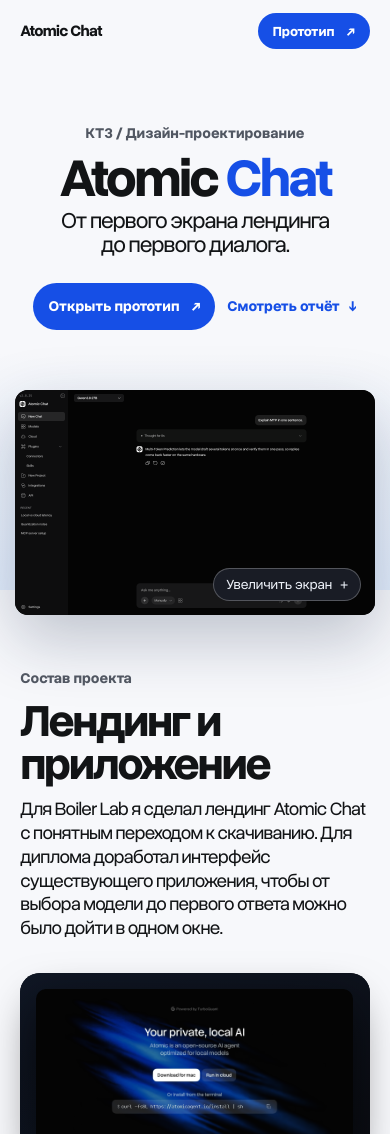
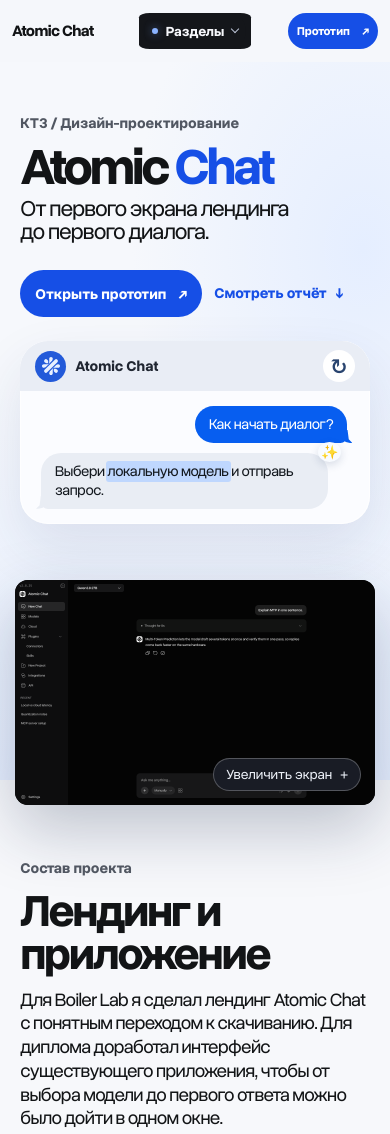
Before and after one commit to kuixl/atomic-kt3, a plain HTML site: page index.html in a window 390 px wide. Shown: the top 1134 px of the page. Drawn offline with Linux system fonts and the light colour scheme.

Commit message:
Publish Atomic Chat KT3

```diff
--- a/index.html
+++ b/index.html
@@ -10,19 +10,24 @@
 <link rel="stylesheet" href="story.css?v=4">
 <link rel="stylesheet" href="refine.css?v=5">
 <link rel="stylesheet" href="motion.css">
+<link rel="stylesheet" href="intro.css">
 <script src="story.js?v=5" defer></script>
 <script src="motion.js" defer></script>
+<script src="intro.js" defer></script>
 </head>
 <body>
 <header class="bar">
   <div class="wrap bar-inner">
-    <a href="#top" class="wordmark">Atomic Chat</a>
-    <nav aria-label="Главы отчёта">
-      <a href="#project">Каркас</a>
-      <a href="#scenario">Сценарий</a>
-      <a href="#tilda">Tilda</a>
-      <a href="#report">Отчёт</a>
-    </nav>
+    <a href="#top" class="wordmark"><span class="header-mark"><img src="media/atomic-mark.svg" width="16" height="16" alt=""></span>Atomic Chat</a>
+    <div class="chapter-dock">
+      <button class="dock-trigger" type="button" aria-expanded="false" aria-controls="chapter-menu"><span class="dock-light" aria-hidden="true"></span><span>Разделы</span><span class="dock-chevron" aria-hidden="true"></span></button>
+      <nav id="chapter-menu" aria-label="Главы отчёта" class="dock-menu" inert>
+        <a href="#project">Каркас <span aria-hidden="true">01</span></a>
+        <a href="#scenario">Сценарий <span aria-hidden="true">02</span></a>
+        <a href="#tilda">Tilda <span aria-hidden="true">03</span></a>
+        <a href="#report">Отчёт <span aria-hidden="true">04</span></a>
+      </nav>
+    </div>
     <a class="pill small" href="prototype/">Прототип <span aria-hidden="true">↗</span></a>
   </div>
   <div class="progress" aria-hidden="true"></div>
@@ -30,10 +35,22 @@
 <main id="top">
   <section class="hero" aria-labelledby="hero-title">
     <div class="wrap hero-copy">
-      <p class="meta">КТ3 / Дизайн-проектирование</p>
-      <h1 id="hero-title"><span class="line"><span>Atomic <em>Chat</em></span></span></h1>
-      <p class="hero-description">От первого экрана лендинга<br>до первого диалога.</p>
-      <div class="links hero-links"><a class="pill" href="prototype/">Открыть прототип <span aria-hidden="true">↗</span></a><a class="quiet" href="#project">Смотреть отчёт <span aria-hidden="true">↓</span></a></div>
+      <div class="hero-title-group">
+        <p class="meta">КТ3 / Дизайн-проектирование</p>
+        <h1 id="hero-title"><span class="line"><span>Atomic <em>Chat</em></span></span></h1>
+        <p class="hero-description">От первого экрана лендинга<br>до первого диалога.</p>
+        <div class="links hero-links"><a class="pill" href="prototype/">Открыть прототип <span aria-hidden="true">↗</span></a><a class="quiet" href="#project">Смотреть отчёт <span aria-hidden="true">↓</span></a></div>
+      </div>
+      <figure class="intro-chat" id="intro-chat" aria-label="Пример первого диалога">
+        <figcaption><span class="profile-mark"><img src="media/atomic-mark.svg" width="20" height="20" alt=""></span><span>Atomic Chat</span><button type="button" class="chat-replay" aria-label="Повторить вступление">↻</button></figcaption>
+        <div class="chat-messages">
+          <p class="message is-outgoing">Как начать диалог?</p>
+          <div class="message-arrival">
+            <span class="typing-dots" aria-hidden="true"><i></i><i></i><i></i></span>
+            <p class="message is-incoming">Выбери <span class="message-emphasis">локальную модель</span> и отправь запрос.<span class="message-reaction" aria-hidden="true">✨</span></p>
+          </div>
+        </div>
+      </figure>
     </div>
     <figure class="hero-screen">
       <img src="prototype/assets/final-04.png" width="1440" height="900" alt="Atomic Chat: выбранная модель, запрос и ответ" fetchpriority="high">
--- /dev/null
+++ b/intro.css
@@ -0,0 +1,92 @@
+.bar{background:#f5f7fbe8;transition:background .23s ease,box-shadow .23s ease}
+.bar.is-scrolled{background:#f4f6fbd9;box-shadow:0 1px 16px #182f5b12}
+.bar-inner{position:relative}
+.wordmark{display:inline-flex;align-items:center;gap:8px}
+.header-mark,.profile-mark{display:grid;place-items:center;flex:none;background:#1a2c58;border-radius:8px}
+.header-mark{width:28px;height:28px}.header-mark img{width:16px}
+.chapter-dock{position:absolute;left:50%;top:50%;translate:-50% -50%;z-index:2;width:112px;height:36px;isolation:isolate;color:#f6f7fb}
+.chapter-dock::before{
+  content:"";position:absolute;z-index:-1;top:0;left:50%;width:248px;height:208px;
+  background:#14161a;border-radius:24px;
+  transform:translateX(-50%) scale(.4516,.1731);transform-origin:top center;
+  transition:transform .34s var(--ease),border-radius .24s ease;
+}
+.chapter-dock[data-open]::before{transform:translateX(-50%) scale(1);border-radius:25px;box-shadow:0 13px 32px #0f142536}
+.dock-trigger{position:relative;display:flex;align-items:center;justify-content:center;gap:8px;width:100%;height:100%;border:0;border-radius:18px;background:#14161a;color:inherit;font:inherit;font-size:14px;font-weight:700;cursor:pointer;transition:background .16s ease,transform .16s var(--ease)}
+.dock-trigger:active{transform:scale(.965)}
+.dock-trigger:focus-visible,.dock-menu a:focus-visible,.chat-replay:focus-visible{outline:2px solid #7ca7ff;outline-offset:3px}
+.dock-light{width:6px;height:6px;border-radius:50%;background:#8bb3ff;box-shadow:0 0 9px #729fff88;transition:transform .2s var(--ease),background .2s ease}
+.dock-chevron{width:6px;height:6px;border-right:1.5px solid #bac2d4;border-bottom:1.5px solid #bac2d4;transform:translateY(-2px) rotate(45deg);transition:transform .24s var(--ease)}
+.chapter-dock[data-open] .dock-chevron{transform:translateY(1px) rotate(225deg)}
+.chapter-dock[data-open] .dock-light{background:#b4cdff;transform:scale(1.25)}
+.bar .dock-menu{
+  position:absolute;top:40px;left:50%;translate:-50% 0;width:225px;display:grid;gap:2px;padding:0;color:inherit;
+  opacity:0;visibility:hidden;transform:translateY(-6px);transition:opacity .14s ease,transform .22s var(--ease),visibility 0s linear .2s;
+}
+.chapter-dock[data-open] .dock-menu{opacity:1;visibility:visible;transform:none;transition-delay:.075s}
+.dock-menu a{display:flex;align-items:center;justify-content:space-between;gap:8px;border-radius:11px;padding:8px 12px;min-height:37px;white-space:nowrap;transition:background .15s ease}
+.dock-menu a span{font-size:12px;color:#acb5c9;font-variant-numeric:tabular-nums}
+.dock-menu a:focus-visible,.dock-menu a:hover{background:#313844;text-decoration:none}
+.bar .small{transition:background .18s ease,transform .17s var(--ease)}
+.bar .small:active{transform:scale(.966)}
+@media(hover:hover){.dock-trigger:hover{background:#262a32}.dock-trigger:hover .dock-light{transform:scale(1.22)}}
+
+.hero{text-align:left;background:radial-gradient(ellipse at 93% 26%,#e5eeff 0%,transparent 45%),linear-gradient(#f6f8fc 45%,#e6efff)}
+.hero-copy{display:grid;grid-template-columns:minmax(0,1.37fr) minmax(0,.86fr);align-items:end;gap:clamp(18px,4vw,66px);padding-top:clamp(72px,8vw,130px);padding-bottom:34px}
+.hero-title-group{min-width:0}
+.hero-copy h1{font-size:clamp(58px,9.3vw,144px);letter-spacing:-.065em}
+.hero-description{font-size:clamp(23px,3vw,44px)}
+.hero-links{justify-content:flex-start}
+.hero-links .pill span{transition:transform .18s var(--ease)}
+.hero-links .pill:hover span{transform:translate(2px,-2px)}
+.intro-chat{
+  max-width:460px;width:100%;justify-self:end;margin:0;overflow:hidden;border-radius:28px;
+  background:#fbfcff;
+  box-shadow:0 24px 55px #21386b1c,0 0 0 1px #ffffffce inset;
+}
+.intro-chat figcaption{margin:0;min-height:50px;padding:9px 15px;display:flex;align-items:center;gap:9px;background:#e9edf5;color:#202631;font-size:15px;font-weight:700}
+.profile-mark{width:31px;height:31px;border-radius:50%;background:#235ad9}
+.profile-mark img{width:18px}
+.chat-replay{margin-left:auto;background:#fff;border:0;border-radius:50%;width:32px;height:32px;padding:0;color:#29446f;cursor:pointer;font:inherit;font-size:21px;line-height:1;transition:background .16s ease,transform .18s var(--ease)}
+.chat-replay:hover{background:#dbe6fa;transform:rotate(-16deg)}
+.chat-replay:active{transform:scale(.93)}
+.chat-messages{display:grid;gap:14px;padding:23px 17px 24px;min-height:164px}
+.message{position:relative;width:max-content;max-width:92%;padding:9px 14px;border-radius:20px;line-height:1.26;font-size:clamp(15px,1.66vw,22px);letter-spacing:-.025em}
+.message::after{content:"";position:absolute;bottom:0;width:12px;height:13px;background:inherit}
+.is-outgoing{justify-self:end;margin-right:5px;color:white;background:#075ef0;border-bottom-right-radius:7px;transform-origin:right bottom}
+.is-outgoing::after{right:-5px;border-bottom-left-radius:10px;clip-path:polygon(0 0,60% 0,70% 72%,100% 100%,0 100%)}
+.message-arrival{position:relative;padding-left:4px;min-width:0}
+.is-incoming{background:#e9edf4;color:#14191f;border-bottom-left-radius:7px;transform-origin:left bottom}
+.is-incoming::after{left:-5px;border-bottom-right-radius:10px;clip-path:polygon(40% 0,100% 0,100% 100%,0 100%,30% 72%)}
+.message-emphasis{position:relative;isolation:isolate;white-space:nowrap}
+.message-emphasis::before{content:"";position:absolute;inset:0 -.12em -.06em;background:#bfd7fe;border-radius:.2em;z-index:-1;transform-origin:left}
+.message-reaction{position:absolute;right:-13px;top:-11px;font-family:"Apple Color Emoji","Segoe UI Emoji","Noto Color Emoji",sans-serif;font-size:14px;padding:3px;border-radius:50%;background:#f8fbff;box-shadow:0 3px 9px #20376329;line-height:1}
+.typing-dots{position:absolute;top:3px;left:4px;display:flex;align-items:center;gap:5px;padding:10px 12px;border-radius:18px 18px 18px 8px;background:#e9edf4;opacity:0}
+.typing-dots i{width:6px;height:6px;border-radius:50%;background:#8491a5}
+.intro-chat.is-playing .is-outgoing{animation:chat-in .51s .16s var(--ease) both}
+.intro-chat.is-playing .is-incoming{animation:chat-in .61s 1.26s var(--ease) both}
+.intro-chat.is-playing .typing-dots{animation:typing-window .78s .63s ease both}
+.intro-chat.is-playing .typing-dots i{animation:typing-dot .59s .67s ease-in-out 1 both}
+.intro-chat.is-playing .typing-dots i:nth-child(2){animation-delay:.75s}
+.intro-chat.is-playing .typing-dots i:nth-child(3){animation-delay:.83s}
+.intro-chat.is-playing .message-emphasis::before{animation:message-select .46s 1.69s var(--ease) both}
+.intro-chat.is-playing .message-reaction{animation:chat-in .40s 1.84s var(--ease) both}
+@keyframes chat-in{0%{opacity:0;transform:translateY(14px) scale(.93)}70%{opacity:1;transform:translateY(-1px) scale(1.018)}100%{opacity:1;transform:none}}
+@keyframes typing-window{0%,100%{opacity:0;transform:translateY(4px)}19%,76%{opacity:1;transform:none}}
+@keyframes typing-dot{0%,90%,100%{transform:translateY(0);opacity:.53}47%{transform:translateY(-3px);opacity:1}}
+@keyframes message-select{from{opacity:.2;transform:scaleX(.1)}to{opacity:1;transform:scaleX(1)}}
+.hero-screen{margin-top:15px}
+@media(max-width:900px){
+  .hero-copy{grid-template-columns:minmax(0,1fr);align-items:start;gap:24px;padding-top:52px;padding-bottom:16px}
+  .hero-copy h1{font-size:clamp(52px,12vw,106px)}
+  .intro-chat{justify-self:start;width:min(100%,390px)}
+  .chat-messages{min-height:0;padding-block:15px;gap:10px}
+}
+@media(max-width:420px){
+  .bar-inner{padding-inline:12px;gap:6px}
+  .header-mark{display:none}
+  .bar .small{padding-inline:9px;font-size:12px}
+  .chapter-dock{width:102px}
+  .hero-copy h1{font-size:clamp(48px,13.4vw,57px)}
+}
+@media(prefers-reduced-motion:reduce){.typing-dots,.chat-replay{display:none}}
--- /dev/null
+++ b/intro.js
@@ -0,0 +1,47 @@
+const dock = document.querySelector('.chapter-dock');
+const dockTrigger = document.querySelector('.dock-trigger');
+const chapterMenu = document.querySelector('#chapter-menu');
+const chatIntro = document.querySelector('#intro-chat');
+const motionSetting = matchMedia('(prefers-reduced-motion: reduce)');
+
+function setChapterMenu(open, restoreFocus = false) {
+  dock.toggleAttribute('data-open', open);
+  dockTrigger.setAttribute('aria-expanded', String(open));
+  chapterMenu.inert = !open;
+  if (restoreFocus) dockTrigger.focus({preventScroll:true});
+}
+
+dockTrigger.addEventListener('click', () => setChapterMenu(!dock.hasAttribute('data-open')));
+chapterMenu.addEventListener('click', event => {
+  if (event.target.closest('a')) setChapterMenu(false, true);
+});
+document.addEventListener('pointerdown', event => {
+  if (!dock.contains(event.target) && dock.hasAttribute('data-open')) setChapterMenu(false);
+});
+document.addEventListener('keydown', event => {
+  if (event.key === 'Escape' && dock.hasAttribute('data-open')) setChapterMenu(false, true);
+});
+
+const masthead = document.querySelector('.bar');
+const hero = document.querySelector('.hero');
+if ('IntersectionObserver' in window) {
+  const observer = new IntersectionObserver(([entry]) => masthead.classList.toggle('is-scrolled', !entry.isIntersecting), {threshold:0});
+  observer.observe(hero);
+}
+
+function playChat() {
+  if (motionSetting.matches) return;
+  chatIntro.classList.remove('is-playing');
+  requestAnimationFrame(() => requestAnimationFrame(() => chatIntro.classList.add('is-playing')));
+}
+document.querySelector('.chat-replay').addEventListener('click', playChat);
+if ('IntersectionObserver' in window) {
+  const observer = new IntersectionObserver(([entry]) => {
+    if (!entry.isIntersecting) return;
+    playChat();
+    observer.disconnect();
+  }, {threshold:.22});
+  observer.observe(chatIntro);
+} else {
+  playChat();
+}
```
